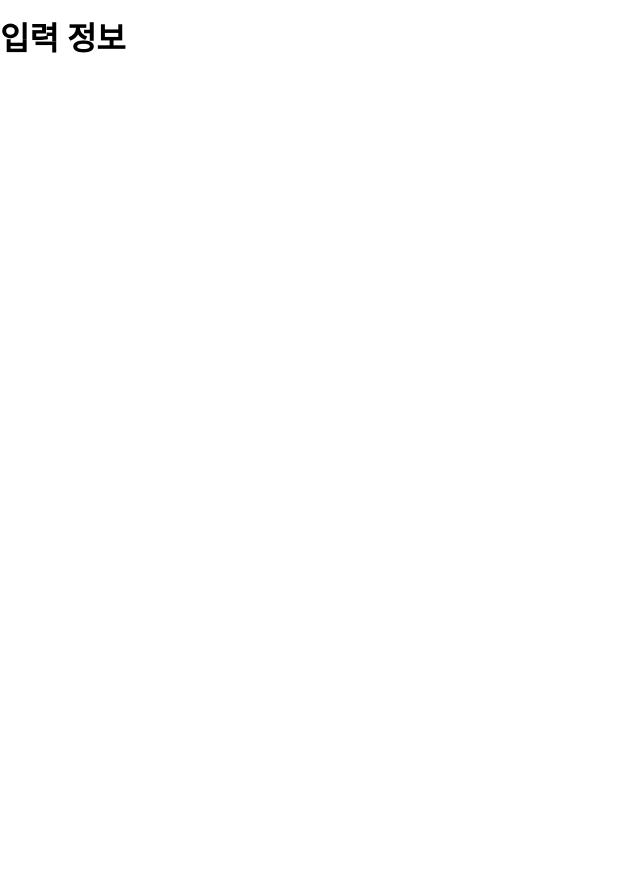
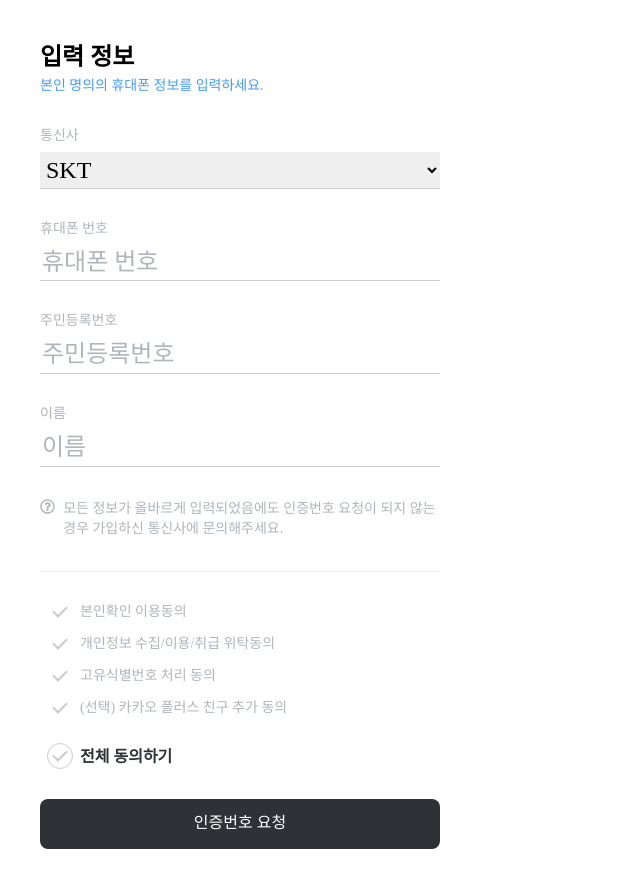
Before and after one commit to soheee94/phone-identification, a website built with webpack: page src/index.html in a window 1280 px wide. Shown: the whole page, without its empty margins (0-640 px from the left). Before the commit the page ends 800 px from the top, so only its background shows below. Built offline with nearby package versions, Linux system fonts and the light colour scheme.

Commit message:
UI 제작

```diff
--- a/package.json
+++ b/package.json
@@ -40,6 +40,7 @@
     "webpack-dev-server": "^3.11.0"
   },
   "dependencies": {
+    "file-loader": "^6.0.0",
     "normalize.css": "^8.0.1"
   }
 }
--- a/src/index.html
+++ b/src/index.html
@@ -6,6 +6,71 @@
     <title>휴대폰 본인인증</title>
   </head>
   <body>
-    <h1>입력 정보</h1>
+    <div class="wrapper">
+      <h1>입력 정보</h1>
+      <p class="desc desc-blue">본인 명의의 휴대폰 정보를 입력하세요.</p>
+      <!-- form -->
+      <form id="phone-identification-form">
+        <div class="input-group">
+          <label>통신사</label>
+          <select>
+            <option>SKT</option>
+          </select>
+        </div>
+        <div class="input-group">
+          <label for="phone">휴대폰 번호</label>
+          <input type="number" placeholder="휴대폰 번호" id="phone" />
+        </div>
+        <div class="input-group">
+          <label for="id-number">주민등록번호</label>
+          <input type="number" placeholder="주민등록번호" id="id-number" />
+        </div>
+        <div class="input-group">
+          <label for="name">이름</label>
+          <input type="text" placeholder="이름" id="name" />
+        </div>
+        <div class="desc desc-gray desc-notice">
+          <span class="ico-question"></span>
+          <p>
+            모든 정보가 올바르게 입력되었음에도 인증번호 요청이 되지 않는 경우 가입하신 통신사에
+            문의해주세요.
+          </p>
+        </div>
+        <fieldset>
+          <legend>약관 목록</legend>
+          <div class="item-check">
+            <input type="checkbox" id="agree-01" />
+            <label for="agree-01">
+              본인확인 이용동의
+            </label>
+          </div>
+          <div class="item-check">
+            <input type="checkbox" id="agree-02" />
+            <label for="agree-02">
+              개인정보 수집/이용/취급 위탁동의
+            </label>
+          </div>
+          <div class="item-check">
+            <input type="checkbox" id="agree-03" />
+            <label for="agree-03">
+              고유식별번호 처리 동의
+            </label>
+          </div>
+          <div class="item-check">
+            <input type="checkbox" id="agree-04" />
+            <label for="agree-04">
+              (선택) 카카오 플러스 친구 추가 동의
+            </label>
+          </div>
+          <div class="item-check item-check-all">
+            <input type="checkbox" id="agree-all" />
+            <label for="agree-all">
+              전체 동의하기
+            </label>
+          </div>
+        </fieldset>
+        <button type="submit">인증번호 요청</button>
+      </form>
+    </div>
   </body>
 </html>
--- a/src/index.scss
+++ b/src/index.scss
@@ -1,3 +1,184 @@
-body {
-  //   background: red;
+// color
+$blue: #479bf5;
+$gray: #afb5bb;
+$light-gray: #ccc;
+$navy: #2e3136;
+
+// default
+* {
+  box-sizing: border-box;
 }
+
+p {
+  margin: 0;
+}
+
+.wrapper {
+  width: 480px;
+  padding: 2.5rem;
+
+  @media screen and (max-width: 480px) {
+    width: 100%;
+  }
+}
+
+h1 {
+  margin: 0.25rem 0;
+  font-size: 1.5rem;
+}
+
+.desc {
+  font-size: 0.875rem;
+  line-height: 1.25rem;
+
+  &-blue {
+    color: $blue;
+  }
+  &-gray {
+    color: $gray;
+  }
+}
+
+// form
+#phone-identification-form {
+  margin: 2rem 0;
+
+  & > div {
+    margin-bottom: 2rem;
+  }
+}
+
+label {
+  color: $gray;
+  font-size: 0.875rem;
+  display: block;
+  margin-bottom: 0.5rem;
+}
+
+input[type="number"],
+input[type="text"],
+select {
+  width: 100%;
+  border: none;
+  border-bottom: 1px solid $light-gray;
+  font-size: 1.5rem;
+  padding: 0.25rem 0.125rem;
+
+  &:focus {
+    outline: none;
+  }
+
+  &::placeholder {
+    color: $gray;
+  }
+}
+
+.desc-notice {
+  display: flex;
+}
+
+.ico-question {
+  display: block;
+  mask-image: url(./question-circle-regular.svg);
+  background-color: $gray;
+  mask-repeat: no-repeat;
+  width: 1.5rem;
+  margin-right: 0.5rem;
+}
+
+// 약관 목록
+fieldset {
+  border: none;
+  border-top: 1px solid #eee;
+  margin: 0;
+  padding: 2rem 1rem;
+
+  legend {
+    display: none;
+  }
+}
+
+.item-check {
+  display: flex;
+  margin-bottom: 1rem;
+
+  input[type="checkbox"] {
+    position: absolute;
+    opacity: 0;
+    margin-right: 1rem;
+  }
+
+  label {
+    padding: 0 0 0 24px;
+    cursor: pointer;
+    position: relative;
+    transition: color 0.28s cubic-bezier(0.4, 0, 0.2, 1);
+    margin-bottom: 0;
+
+    &:after {
+      content: "";
+      position: absolute;
+      top: -1px;
+      left: 0;
+      width: 6px;
+      height: 12px;
+      border-bottom: 2px solid $light-gray;
+      border-right: 2px solid $light-gray;
+      transform: rotate(45deg);
+      z-index: 2;
+      transition: border-color 0.28s cubic-bezier(0.4, 0, 0.2, 1);
+    }
+  }
+
+  // Checked
+  input:checked + label {
+    color: $navy;
+    &:after {
+      border-color: $navy;
+    }
+  }
+
+  &:last-of-type {
+    margin-bottom: 0;
+  }
+
+  &-all {
+    margin-top: 2rem;
+    label {
+      color: $navy;
+      font-size: 1rem;
+      font-weight: bold;
+
+      &:before {
+        content: "";
+        position: absolute;
+        left: -9px;
+        width: 24px;
+        height: 24px;
+        border: 1px solid #ccc;
+        border-radius: 50%;
+        top: -5.5px;
+      }
+    }
+
+    // Checked
+    input:checked + label {
+      &:before {
+        border-color: $navy;
+      }
+    }
+  }
+}
+
+button {
+  width: 100%;
+  border: none;
+  color: white;
+  background: $navy;
+  border-radius: 8px;
+  height: 50px;
+  cursor: pointer;
+  &:hover {
+    background: lighten($navy, 20%);
+  }
+}
--- a/webpack.config.js
+++ b/webpack.config.js
@@ -49,6 +49,21 @@ module.exports = {
         exclude: /(node_modules)/,
         loader: "babel-loader",
       },
+      {
+        test: /\.(png|jpe?g|gif|svg)$/i,
+        use: [
+          {
+            loader: "file-loader",
+            options: {
+              name() {
+                return "[contenthash].[ext]";
+              },
+
+              esModule: false,
+            },
+          },
+        ],
+      },
     ],
   },
   plugins: [
```
Also changed, not shown: src/question-circle-regular.svg (added), 1 other file.
